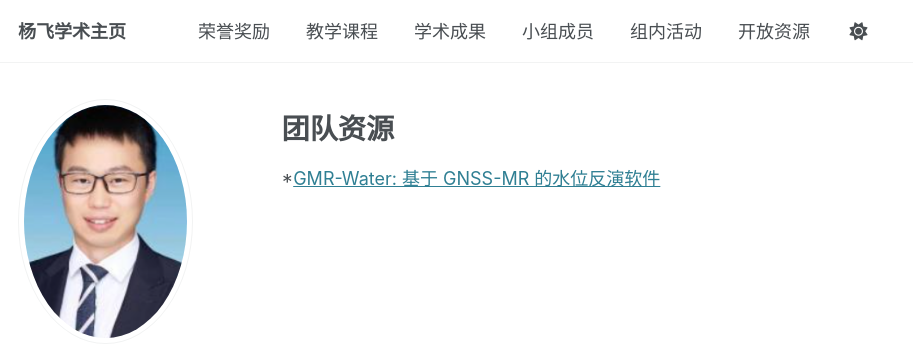
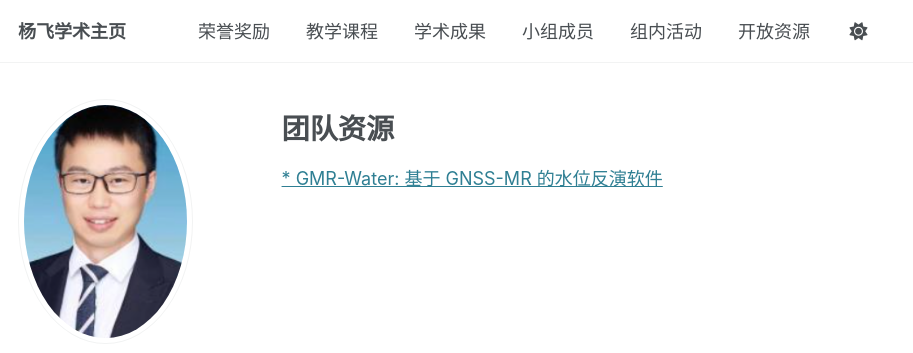
Before and after one commit to cwc0214/cwc0214.github.io, a Jekyll site: the page built from _pages/cv.md, in a window 1280 px wide. Shown: the top 353 px of the page, without its empty margins (0-913 px from the left). Built offline with Jekyll 4.4.1, drawn with Linux system fonts in a browser that asks for light colours; some web fonts are replaced.

Commit message:
Update cv.md

```diff
--- a/_pages/cv.md
+++ b/_pages/cv.md
@@ -11,7 +11,7 @@ redirect_from:
 
 团队资源
 ======
-*[GMR-Water: 基于 GNSS-MR 的水位反演软件](https://github.com/GRseRG-CUMTB/GMR-Water)
+[* GMR-Water: 基于 GNSS-MR 的水位反演软件](https://github.com/GRseRG-CUMTB/GMR-Water)
 
 <!--* M.S. in Jekyll, GitHub University, 2014-->
 <!--* B.S. in GitHub, GitHub University, 2012-->
```
